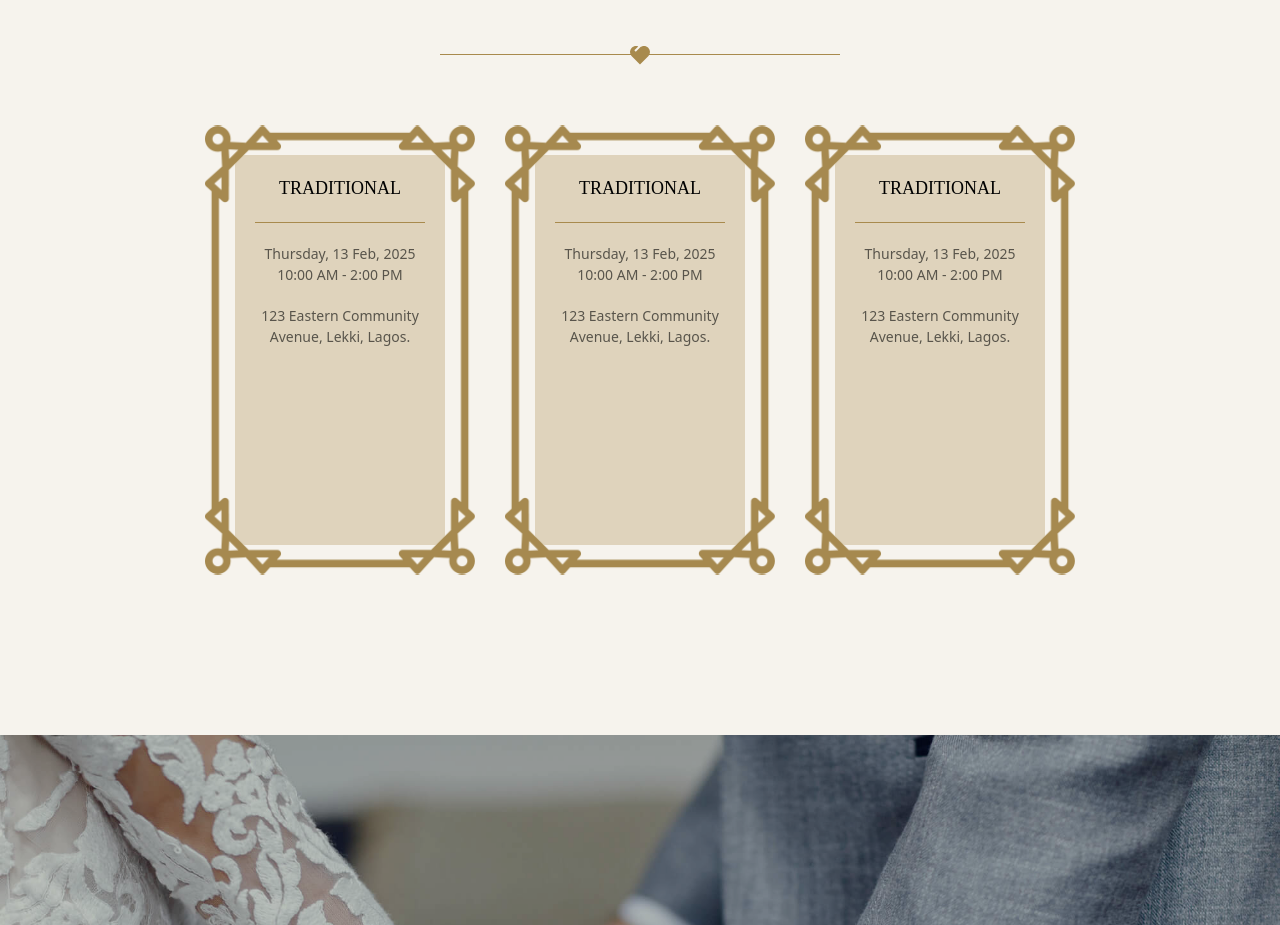
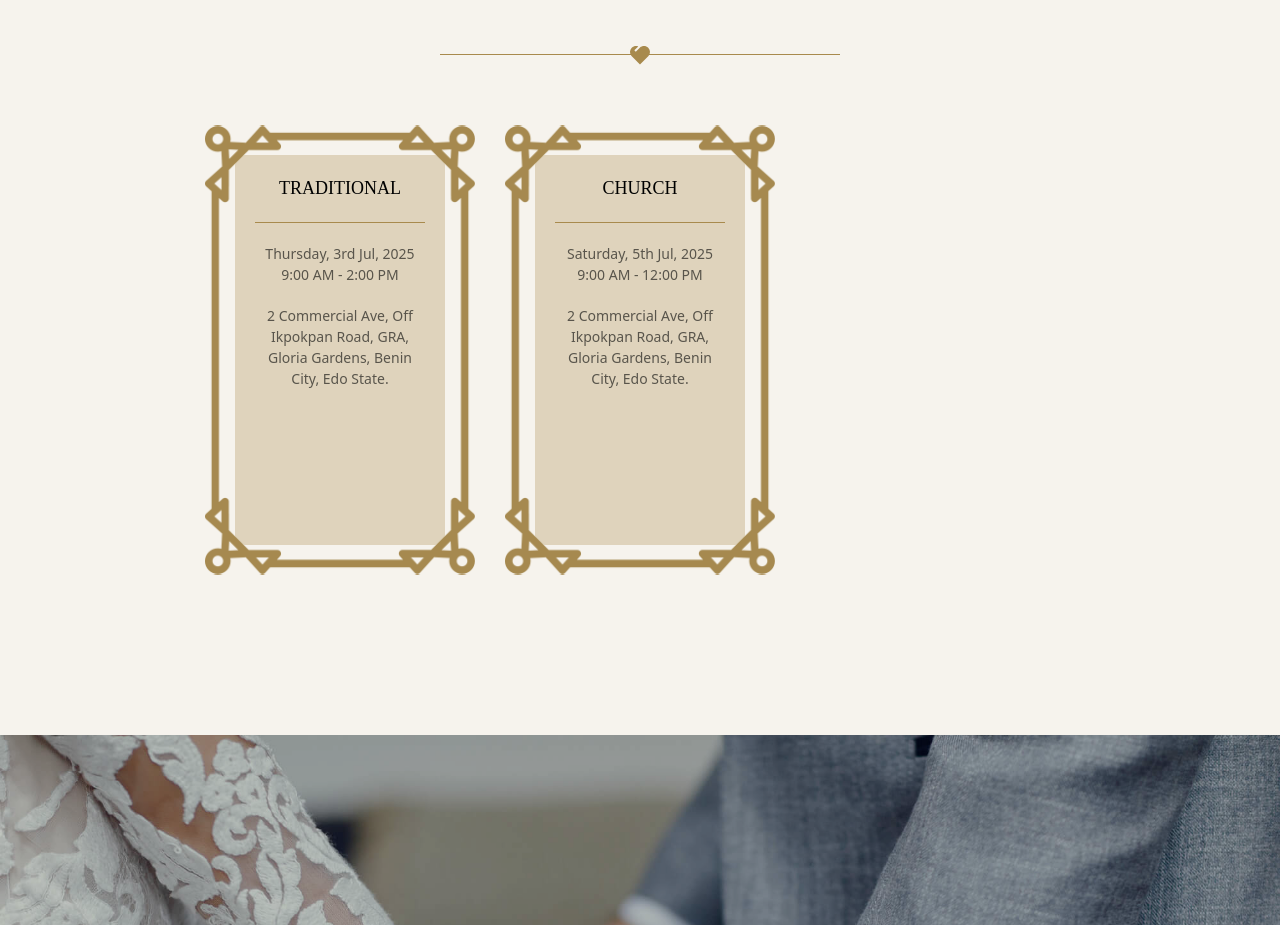
Before and after one commit to GodwinAkhidue/peejay2025, a Next.js app: page / in a window 1280 px wide. Shown: the part 7440-8365 px from the top of the page. Built offline with nearby package versions, Linux system fonts and the light colour scheme; a web font is replaced by a local one.

Commit message:
venue change

```diff
--- a/app/layout.tsx
+++ b/app/layout.tsx
@@ -2,8 +2,8 @@ import type { Metadata } from "next";
 import "./globals.css";
 
 export const metadata: Metadata = {
-  title: "Create Next App",
-  description: "Generated by create next app",
+  title: "PEEJAY 2025",
+  description: "The Wedding of the century",
 };
 
 export default function RootLayout({
--- a/components/events.tsx
+++ b/components/events.tsx
@@ -13,15 +13,15 @@ export default function Events() {
         <RiHeart2Fill className="text-[#a88a4d] text-[24px]" />
       </div>
       <div className="mt-[70px] grid grid-cols-1 md:grid-cols-2 lg:grid-cols-3 gap-[30px]">
-        <EventItem />
-        <EventItem />
-        <EventItem />
+        <EventItem Date={"Thursday, 3rd Jul, 2025"} Type={"TRADITIONAL"} Time={"9:00 AM - 2:00 PM"} Venue={"2 Commercial Ave, Off Ikpokpan Road, GRA, Gloria Gardens, Benin City, Edo State."}/>
+        <EventItem Date={"Saturday, 5th Jul, 2025"} Type={"CHURCH"} Time={"9:00 AM - 12:00 PM"} Venue={"2 Commercial Ave, Off Ikpokpan Road, GRA, Gloria Gardens, Benin City, Edo State."}/>
+        {/* <EventItem /> */}
       </div>
     </div>
   );
 }
 
-function EventItem() {
+function EventItem({Date, Type, Time, Venue}) {
   return (
     <div className="w-[270px] h-[450px] relative flex items-center justify-center">
       <div
@@ -35,16 +35,16 @@ function EventItem() {
       <div className="absolute w-full h-full z-0 p-[30px]">
         <div className="bg-[#a88a4d] h-full bg-opacity-30 flex flex-col rounded-[10px] p-[20px]">
           <div className="text-[18px] futurapt text-center pb-[20px] border-b border-b-[#a88a4d]">
-            TRADITIONAL
+            {Type}
           </div>
           <div className="font-sans text-black opacity-60 text-[14px] mt-[20px] text-center">
-            Thursday, 13 Feb, 2025
+            {Date}
           </div>
           <div className="font-sans text-black opacity-60 text-[14px] text-center">
-            10:00 AM - 2:00 PM
+            {Time}
           </div>
           <div className="font-sans text-black opacity-60 text-[14px] text-center mt-[20px]">
-            123 Eastern Community Avenue, Lekki, Lagos.
+            {Venue}
           </div>
         </div>
       </div>
```
